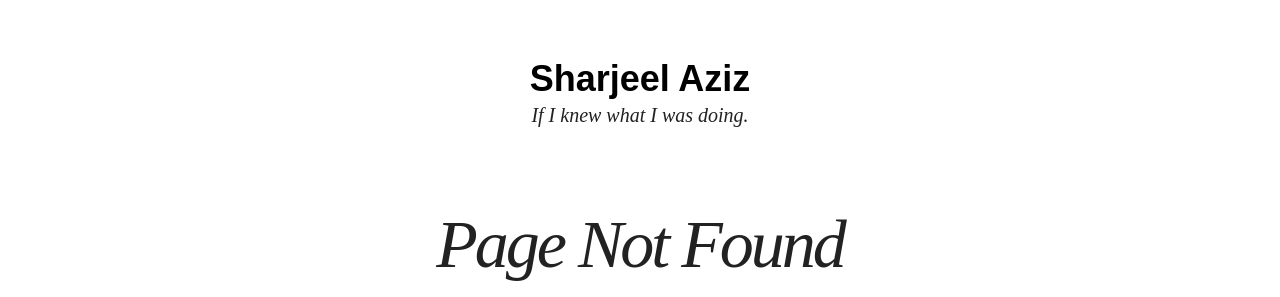
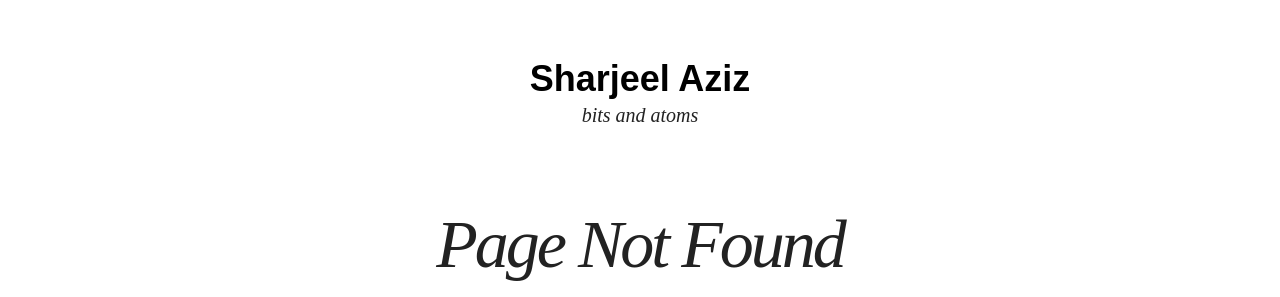
Before and after one commit to sharjeelaziz/sharjeelaziz.github.io, a Jekyll site: the page built from 404.md, in a window 1280 px wide. Shown: the part 269-566 px from the top of the page. Built offline with Jekyll 4.4.1, drawn with Linux system fonts in a browser that asks for light colours; nearby versions of some CDN libraries.

Commit message:
Update _config.yml

```diff
--- a/_config.yml
+++ b/_config.yml
@@ -2,7 +2,7 @@
 
 title: Sharjeel Aziz
 locale: en_US
-description: If I knew what I was doing.
+description: bits and atoms
 logo: site-logo.png
 search: true
 url:
```
